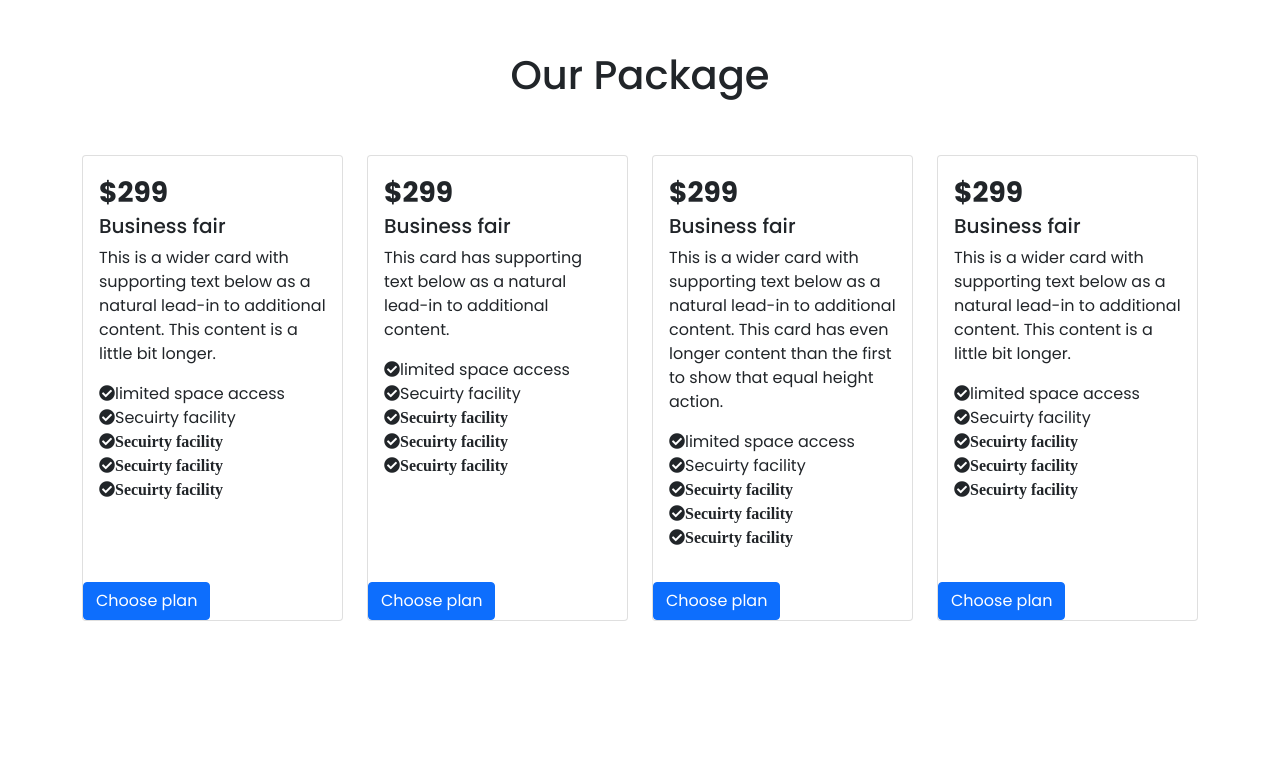
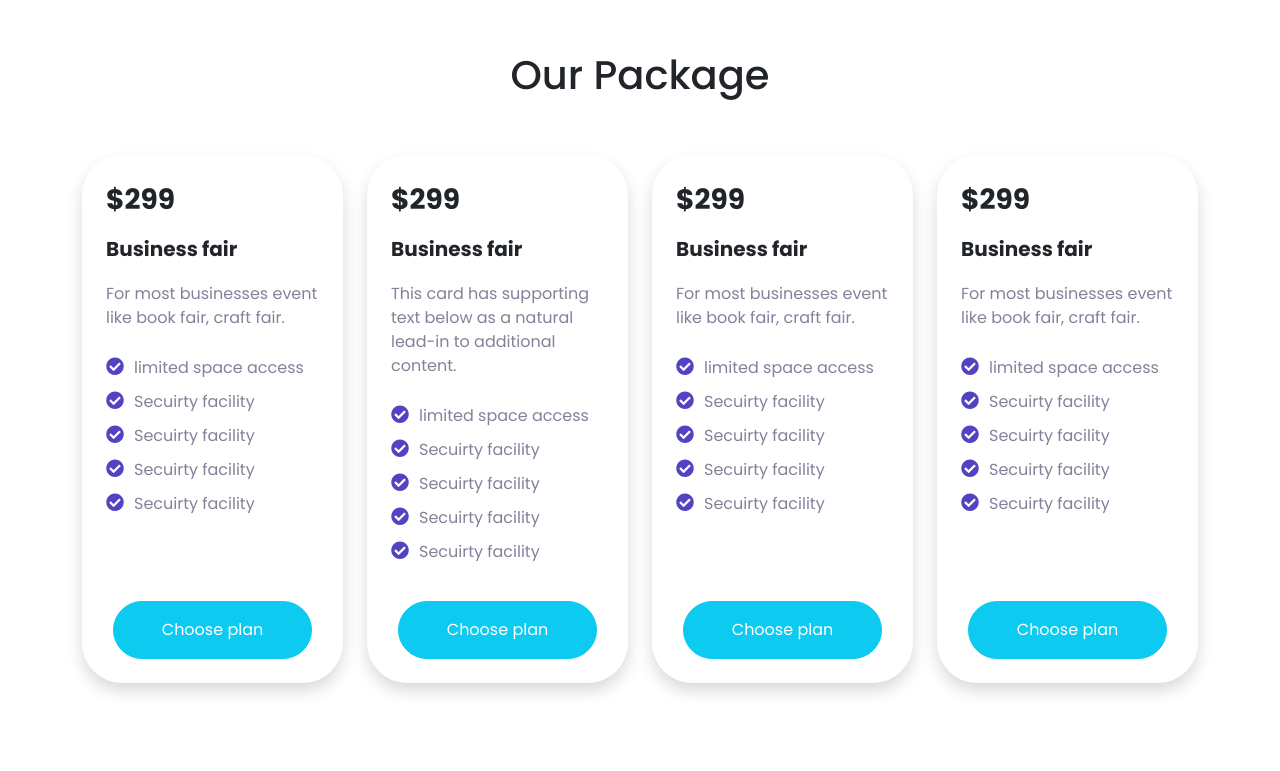
Before and after one commit to AS-Ridwan/Wedding-site, a plain HTML site: page index.html in a window 1280 px wide. Shown: the part 845-1616 px from the top of the page. Drawn offline with nearby package versions, Linux system fonts and the light colour scheme.

Commit message:
add package part

```diff
--- a/index.html
+++ b/index.html
@@ -66,12 +66,12 @@
                 <div class="carousel-inner">
                     <div class="carousel-item active ">
                         <img src="./imgs/carousel-1.jpg" class="d-block w-100 img-fluid" alt="...">
-                        <div class="carousel-caption d-none d-md-block " style="z-index: 1;">
+                        <div class="carousel-caption d-none d-md-block carousel-info " style="z-index: 1;">
                             <h5>The perfect venue for your
                                 next event</h5>
                             <p>Amet minim mollit non deserunt ullamco est sit aliqua dolor do amet sint. Velit officia
                                 consequat duis enim velit </p>
-                            <button class="btn">Book Now</button>
+                            <button class="btn btn-primary">Book Now</button>
                         </div>
                     </div>
                     <div class="carousel-item">
@@ -126,88 +126,84 @@
             <div class="container">
                 <div class="row row-cols-1 row-cols-md-3 g-4">
                     <div class="col-lg-3">
-                        <div class="card h-100">
+                        <div class="card h-100 border-0 shadow p-2 ">
                             <div class="card-body">
                                 <small class="fs-3 fw-bold">$299</small>
-                                <h5 class="card-title">Business fair</h5>
-                                <p class="card-text">This is a wider card with supporting text below as a natural
-                                    lead-in to
-                                    additional content. This content is a little bit longer.</p>
+                                <h5 class="card-title fw-bold pt-3 pb-2">Business fair</h5>
+                                <p class="card-text ">For most businesses event
+                                    like book fair, craft fair.</p>
                                 <ul class="list-unstyled">
                                     <li><i class="fas fa-check-circle"></i>limited space access</li>
                                     <li><i class="fas fa-check-circle"></i>Secuirty facility</li>
-                                    <li><i class="fas fa-check-circle">Secuirty facility</i></li>
-                                    <li><i class="fas fa-check-circle">Secuirty facility</i></li>
-                                    <li><i class="fas fa-check-circle">Secuirty facility</i></li>
+                                    <li><i class="fas fa-check-circle"></i>Secuirty facility</li>
+                                    <li><i class="fas fa-check-circle"></i>Secuirty facility</li>
+                                    <li><i class="fas fa-check-circle"></i>Secuirty facility</li>
                                 </ul>
                             </div>
-                            <div>
-                                <button class="btn btn-primary">Choose plan</button>
+                            <div class="text-center">
+                                <button class="btn btn-info text-white rounded-pill px-5 py-3 mb-3">Choose
+                                    plan</button>
                             </div>
                         </div>
                     </div>
                     <div class="col-lg-3">
-                        <div class="card h-100">
+                        <div class="card h-100 border-0 shadow p-2 ">
                             <div class="card-body">
                                 <small class="fs-3 fw-bold">$299</small>
-                                <h5 class="card-title">Business fair</h5>
+                                <h5 class="card-title fw-bold pt-3 pb-2">Business fair</h5>
                                 <p class="card-text">This card has supporting text below as a natural lead-in to
                                     additional
                                     content.</p>
                                 <ul class="list-unstyled">
                                     <li><i class="fas fa-check-circle"></i>limited space access</li>
                                     <li><i class="fas fa-check-circle"></i>Secuirty facility</li>
-                                    <li><i class="fas fa-check-circle">Secuirty facility</i></li>
-                                    <li><i class="fas fa-check-circle">Secuirty facility</i></li>
-                                    <li><i class="fas fa-check-circle">Secuirty facility</i></li>
+                                    <li><i class="fas fa-check-circle"></i>Secuirty facility</li>
+                                    <li><i class="fas fa-check-circle"></i>Secuirty facility</li>
+                                    <li><i class="fas fa-check-circle"></i>Secuirty facility</li>
                                 </ul>
                             </div>
-                            <div>
-                                <button class="btn btn-primary">Choose plan</button>
+                            <div class="text-center">
+                                <button class="btn btn-info text-white rounded-pill px-5 py-3 mb-3">Choose plan</button>
                             </div>
                         </div>
                     </div>
                     <div class="col-lg-3">
-                        <div class="card h-100">
+                        <div class="card h-100 border-0 shadow p-2">
                             <div class="card-body">
                                 <small class="fs-3 fw-bold">$299</small>
-                                <h5 class="card-title">Business fair</h5>
-                                <p class="card-text">This is a wider card with supporting text below as a natural
-                                    lead-in to
-                                    additional content. This card has even longer content than the first to show that
-                                    equal
-                                    height action.</p>
+                                <h5 class="card-title fw-bold pt-3 pb-2">Business fair</h5>
+                                <p class="card-text">For most businesses event
+                                    like book fair, craft fair.</p>
                                 <ul class="list-unstyled">
                                     <li><i class="fas fa-check-circle"></i>limited space access</li>
                                     <li><i class="fas fa-check-circle"></i>Secuirty facility</li>
-                                    <li><i class="fas fa-check-circle">Secuirty facility</i></li>
-                                    <li><i class="fas fa-check-circle">Secuirty facility</i></li>
-                                    <li><i class="fas fa-check-circle">Secuirty facility</i></li>
+                                    <li><i class="fas fa-check-circle"></i>Secuirty facility</li>
+                                    <li><i class="fas fa-check-circle"></i>Secuirty facility</li>
+                                    <li><i class="fas fa-check-circle"></i>Secuirty facility</li>
                                 </ul>
                             </div>
-                            <div>
-                                <button class="btn btn-primary">Choose plan</button>
+                            <div class="text-center">
+                                <button class="btn btn-info text-white rounded-pill px-5 py-3 mb-3">Choose plan</button>
                             </div>
                         </div>
                     </div>
                     <div class="col-lg-3">
-                        <div class="card h-100">
+                        <div class="card h-100 border-0 shadow p-2">
                             <div class="card-body">
                                 <small class="fs-3 fw-bold">$299</small>
-                                <h5 class="card-title">Business fair</h5>
-                                <p class="card-text">This is a wider card with supporting text below as a natural
-                                    lead-in to
-                                    additional content. This content is a little bit longer.</p>
+                                <h5 class="card-title fw-bold pt-3 pb-2">Business fair</h5>
+                                <p class="card-text">For most businesses event
+                                    like book fair, craft fair.</p>
                                 <ul class="list-unstyled">
                                     <li><i class="fas fa-check-circle"></i>limited space access</li>
                                     <li><i class="fas fa-check-circle"></i>Secuirty facility</li>
-                                    <li><i class="fas fa-check-circle">Secuirty facility</i></li>
-                                    <li><i class="fas fa-check-circle">Secuirty facility</i></li>
-                                    <li><i class="fas fa-check-circle">Secuirty facility</i></li>
+                                    <li><i class="fas fa-check-circle"></i>Secuirty facility</li>
+                                    <li><i class="fas fa-check-circle"></i>Secuirty facility</li>
+                                    <li><i class="fas fa-check-circle"></i>Secuirty facility</li>
                                 </ul>
                             </div>
-                            <div>
-                                <button class="btn btn-primary">Choose plan</button>
+                            <div class="text-center">
+                                <button class="btn btn-info text-white rounded-pill px-5 py-3 mb-3">Choose plan</button>
                             </div>
                         </div>
                     </div>
--- a/style.css
+++ b/style.css
@@ -12,6 +12,9 @@
 ====================*/
 body {
   font-family: "Poppins", sans-serif;
+}
+.toaster-show {
+  z-index: 1;
 }
 
 /* ===================
@@ -38,6 +41,28 @@ body {
   right: 0;
   background: rgba(0, 0, 0, 0.7);
 }
-.toaster-show {
-  z-index: 1;
+.carousel-info {
+  position: absolute;
+  top: 500px;
 }
+
+/* ===================
+         package section start
+====================*/
+
+.card-body p,
+li {
+  color: #848199 !important;
+  padding: 5px 0;
+}
+li .fas {
+  color: #5243c2;
+  font-size: 18px;
+  margin-right: 10px;
+}
+.card {
+  border-radius: 40px;
+}
+/* ===================
+         package section end
+====================*/
```
